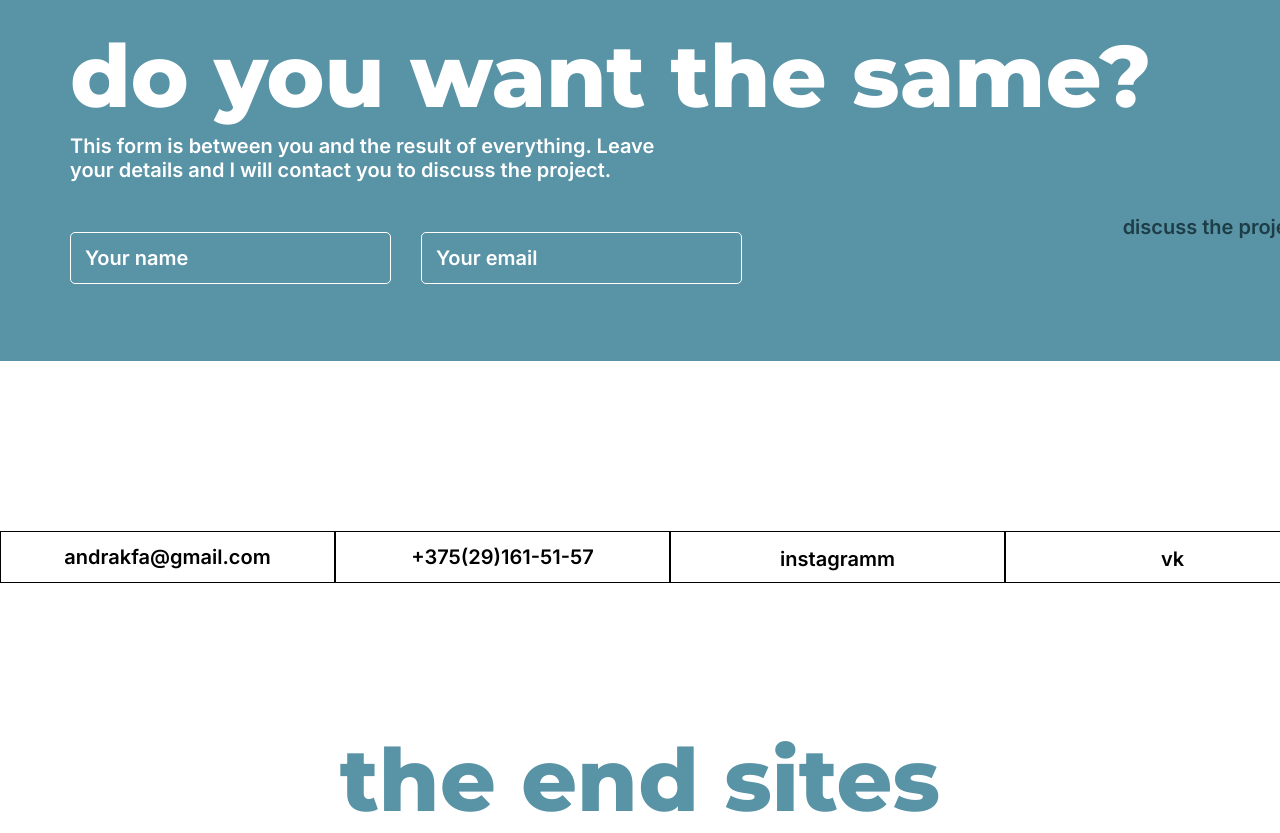
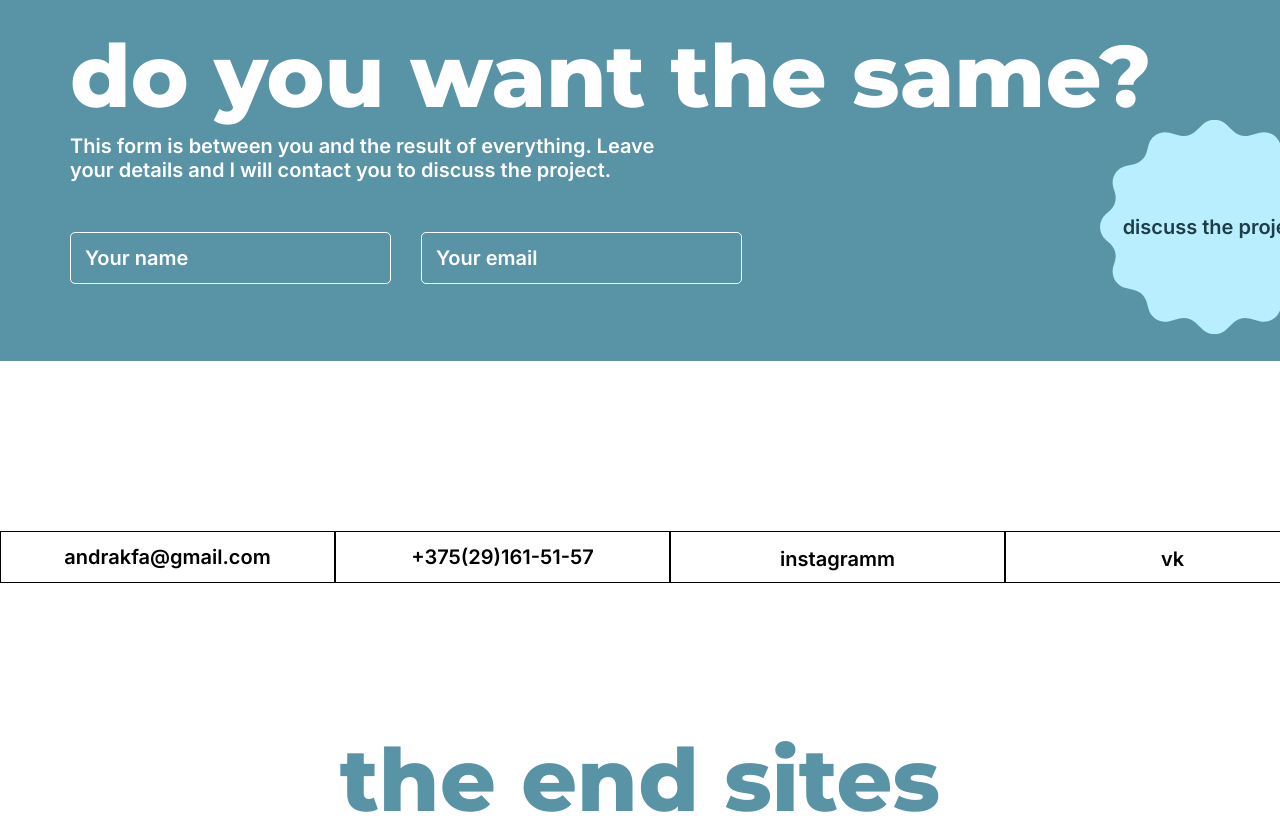
Before and after one commit to andrakfa/portfolio, a plain HTML site: page portfolio.off/index.html in a window 1280 px wide. Shown: the part 5120-5953 px from the top of the page. Drawn offline with nearby package versions, Linux system fonts and the light colour scheme; files that its build step writes are made by us from their sources; a web font is replaced by a local one.

Commit message:
Update _same.scss

```diff
--- a/portfolio.off/scss/section/_same.scss
+++ b/portfolio.off/scss/section/_same.scss
@@ -37,7 +37,7 @@
         width: 229px;
         height: 214px;
         cursor: pointer;
-        background: url("../../icon/Star\ 9.svg") center/cover no-repeat;
+        background: url("../../icon/Star9.svg") center/cover no-repeat;
     }
     &__submit-text{
         color: rgb(29, 61, 71);
```
